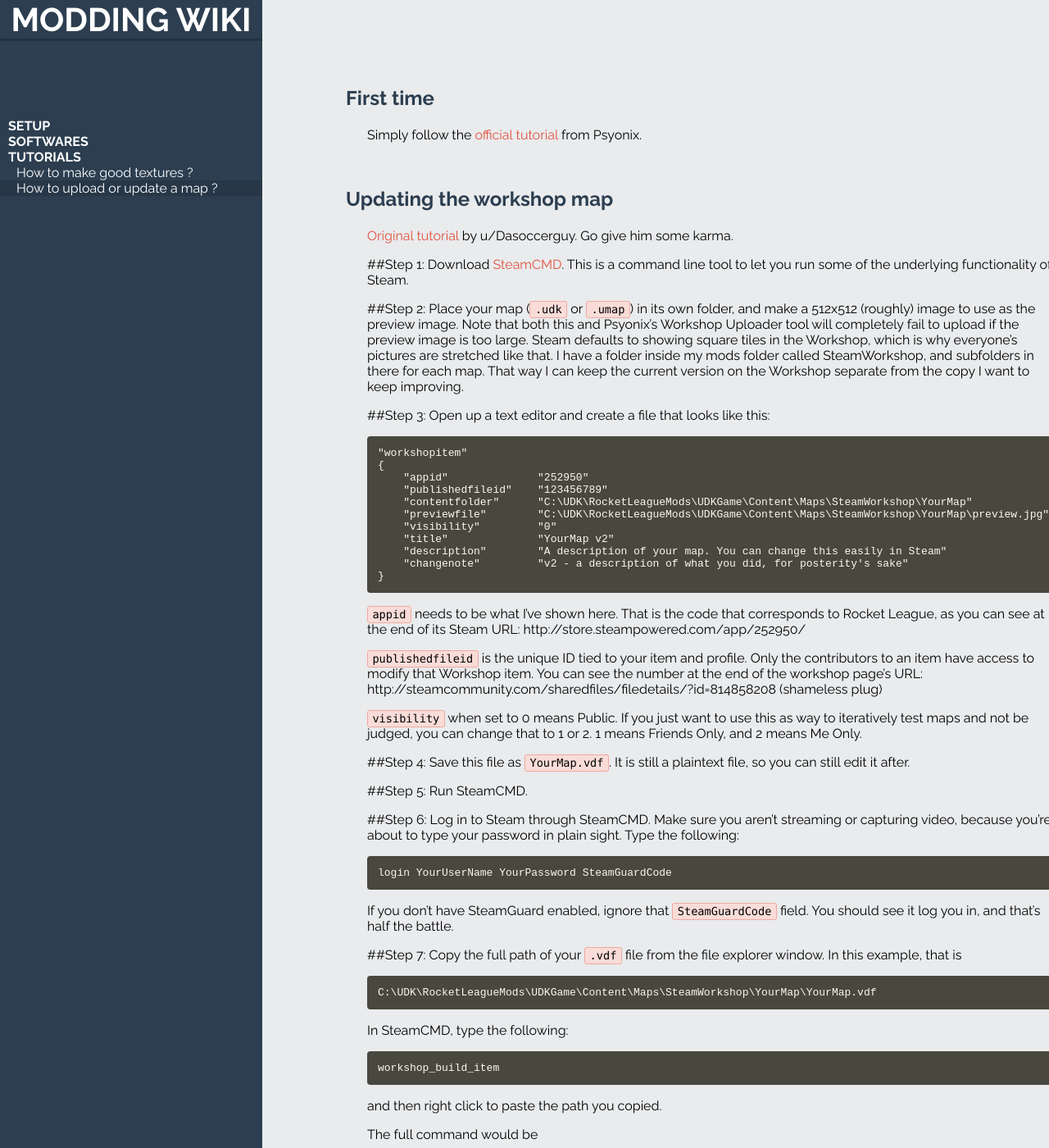
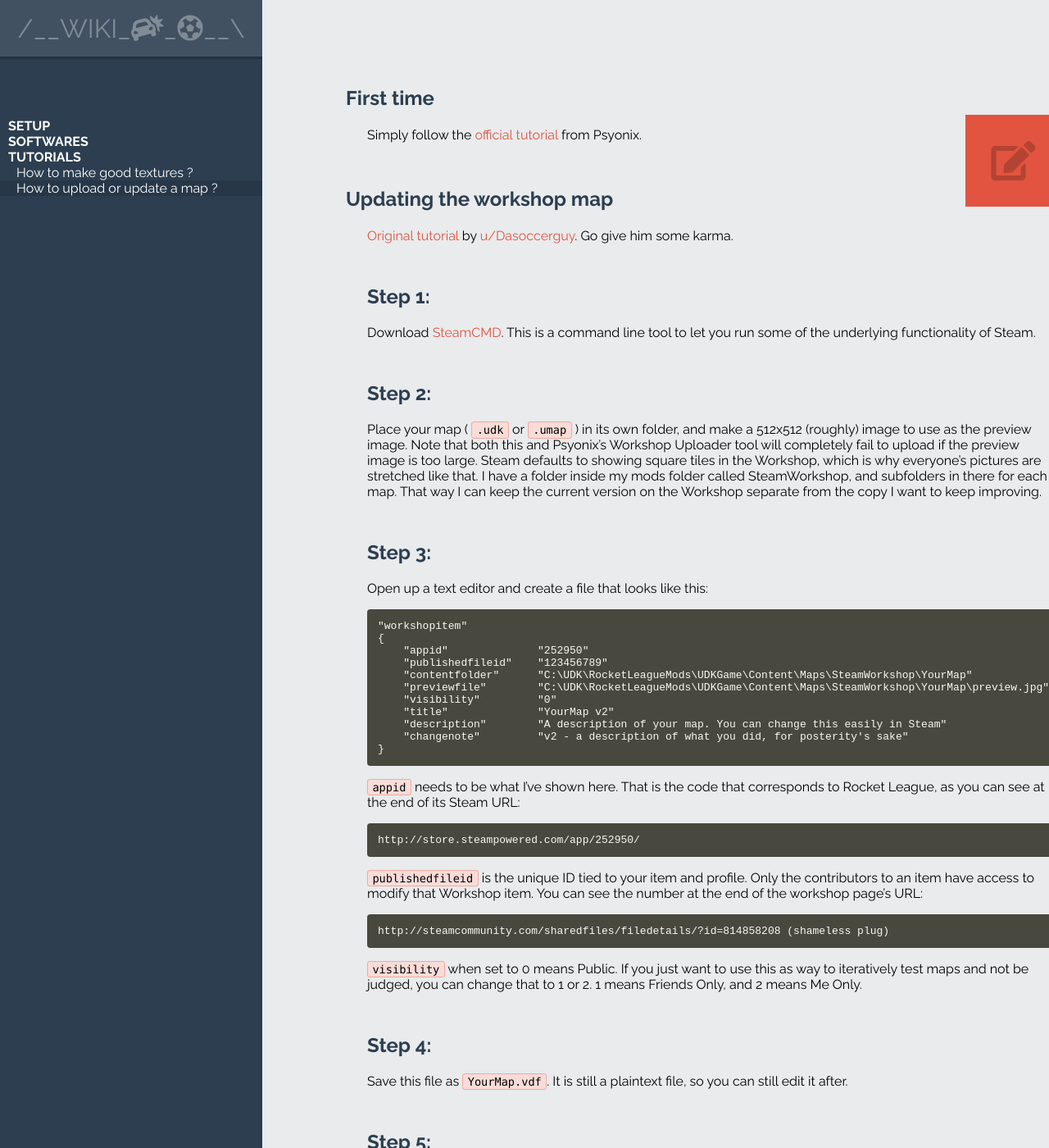
Before and after one commit to rocketleaguemoddingwiki/rocketleaguemoddingwiki.github.io, a Jekyll site: the page built from pages/tutorials/how_to_upload_to_the_workshop.md, in a window 1280 px wide and 1400 px high. Shown: the whole window at 82% size. Built offline with Jekyll 4.4.1, drawn with Linux system fonts in a browser that asks for light colours; some of the changed text lies outside the part shown.

Commit message:
Damn im good

````diff
--- a/_includes/header.html
+++ /dev/null
@@ -1,2 +0,0 @@
-<h1>Rocket League Modding Wiki</h1>
-{% include nav.html %}
--- a/_includes/nav.html
+++ b/_includes/nav.html
@@ -1,6 +1,6 @@
 <nav class="nav_header">
 	<a href="{{ site.baseurl }}/index.html">
-		MODDING WIKI
+		/__WIKI_<i class="fas fa-car-crash fa-flip-horizontal"></i>_<i class="fas fa-futbol"></i>__\
 	</a>
 </nav>
 
@@ -8,6 +8,7 @@
 	<ul>
 		{% assign links = site.data.navigation %}
 		{% assign count = 0 %}
+		{% assign currentPage = nil %}
 
 		{% for link in links %}
 
@@ -15,6 +16,7 @@
 
 			{% if page.url contains link.url %}
 				{% assign isCurrentPage = 'current_menu_item' %}
+				{% assign currentPage = link.url %}
 			{% endif %}
 
 			{% if link.sublinks %}
@@ -27,6 +29,7 @@
 
 							{% if page.url contains sublink.url %}
 								{% assign isCurrentSubPage = 'current_menu_item' %}
+								{% assign currentPage = sublink.url %}
 							{% endif %}
 
 							<li id="{{ isCurrentSubPage }}" class="js_identifier_submenu_item">
@@ -50,3 +53,7 @@
 		{% endfor %}
 	</ul>
 </nav>
+
+<a class="improve" onclick="editPage(event, '{{ currentPage }}')">
+	<i class="fas fa-edit improve_icon"></i><span class="improve_text">Edit this page</span>
+</a>
--- a/css/common.css
+++ b/css/common.css
@@ -24,6 +24,15 @@
 	margin-left: -50px;
 	margin-top: 50px;
 	font-size: 1.5em;
+	color: #2C3E50;
+}
+
+h2 {
+	color: #2C3E50;
+	margin-top: 50px;
+}
+
+h3 {
 	color: #2C3E50;
 }
 
@@ -56,13 +65,18 @@
 
 .nav_header a {
 	text-decoration: none;
-	color: white;
-	font-weight: bolder;
 	display: inline-block;
 	width: 100%;
 	text-align: center;
-	top: 0;
-	font-size: 2.5em;
+	vertical-align: middle;
+	padding: 16px 0;
+	font-size: 2em;
+	color: #1a2530;
+}
+
+.nav_header a:hover {
+	color: #808b96;
+	background-color: #415161;
 }
 
 .nav ul {
@@ -105,11 +119,45 @@
 
 .dropdown {
 	display: none;
+
 	-o-transition: .5s;
 	-ms-transition: .5s;
 	-moz-transition: .5s;
 	-webkit-transition: .5s;
 }
+
+.improve {
+	background-color: #E25440;
+	color: #b44333;
+	display: block;
+	position: fixed;
+	right: -248px;
+	top: 10%;
+	-o-transition: 1s;
+	-ms-transition: 1s;
+	-moz-transition: 1s;
+	-webkit-transition: 1s;
+}
+
+.improve:hover {
+	color: #f3bab2;
+	cursor: pointer;
+	right: 0;
+}
+
+.improve_text {
+	margin-right: 32px;
+	font-size: 2em;
+	vertical-align: middle;
+}
+
+.improve_icon {
+	font-size: 3em;
+	vertical-align: middle;
+	margin: 32px;
+}
+
+
 
 /*
 ██████╗  █████╗  ██████╗ ███████╗     ██████╗ ██████╗ ███╗   ██╗████████╗ █████╗ ██╗███╗   ██╗███████╗██████╗
--- a/js/main.js
+++ b/js/main.js
@@ -28,6 +28,20 @@
 	return computedProperty;
 }
 
+function editPage(event, path) {
+	var githubPath = "https://github.com/rocketleaguemoddingwiki/rocketleaguemoddingwiki.github.io/tree/master";
+
+	if (path !== "/index.html") {
+		path = path.replace(".html", ".md");
+	}
+
+	var pageToOpen = githubPath + path;
+
+	event.preventDefault();
+
+	window.open(pageToOpen, '_blank');
+}
+
 window.onload = function () {
 
 	// Get the selected menu item, and if it is a submenu item, open the category
--- a/pages/tutorials/how_to_upload_to_the_workshop.md
+++ b/pages/tutorials/how_to_upload_to_the_workshop.md
@@ -6,19 +6,19 @@
 Simply follow the [official tutorial](https://steamcommunity.com/sharedfiles/filedetails/?id=813629808) from Psyonix.
 
 # Updating the workshop map
-[Original tutorial](https://www.reddit.com/r/RocketLeagueMods/comments/5hzin2/guide_how_to_update_your_steam_workshop_maps/) by u/Dasoccerguy. Go give him some karma.
+[Original tutorial](https://www.reddit.com/r/RocketLeagueMods/comments/5hzin2/guide_how_to_update_your_steam_workshop_maps/) by [u/Dasoccerguy](https://www.reddit.com/user/Dasoccerguy). Go give him some karma.
 
-##Step 1:
+## Step 1:
 Download [SteamCMD](https://developer.valvesoftware.com/wiki/SteamCMD). This is a command line tool to let you run some of the underlying functionality of Steam.
 
-##Step 2:
-Place your map (`.udk` or `.umap`) in its own folder, and make a 512x512 (roughly) image to use as the preview image.
+## Step 2:
+Place your map ( `.udk` or `.umap` ) in its own folder, and make a 512x512 (roughly) image to use as the preview image.
 Note that both this and Psyonix's Workshop Uploader tool will completely fail to upload if the preview image is too large.
 Steam defaults to showing square tiles in the Workshop, which is why everyone's pictures are stretched like that.
 I have a folder inside my mods folder called SteamWorkshop, and subfolders in there for each map.
 That way I can keep the current version on the Workshop separate from the copy I want to keep improving.
 
-##Step 3:
+## Step 3:
 Open up a text editor and create a file that looks like this:
 
 ```
@@ -34,19 +34,23 @@
     "changenote"         "v2 - a description of what you did, for posterity's sake"
 }
 ```
-`appid` needs to be what I've shown here. That is the code that corresponds to Rocket League, as you can see at the end of its Steam URL: http://store.steampowered.com/app/252950/
-
-`publishedfileid` is the unique ID tied to your item and profile. Only the contributors to an item have access to modify that Workshop item. You can see the number at the end of the workshop page's URL: http://steamcommunity.com/sharedfiles/filedetails/?id=814858208 (shameless plug)
-
+`appid` needs to be what I've shown here. That is the code that corresponds to Rocket League, as you can see at the end of its Steam URL:
+```
+http://store.steampowered.com/app/252950/
+```
+`publishedfileid` is the unique ID tied to your item and profile. Only the contributors to an item have access to modify that Workshop item. You can see the number at the end of the workshop page's URL:
+```
+http://steamcommunity.com/sharedfiles/filedetails/?id=814858208 (shameless plug)
+```
 `visibility` when set to 0 means Public. If you just want to use this as way to iteratively test maps and not be judged, you can change that to 1 or 2. 1 means Friends Only, and 2 means Me Only.
 
-##Step 4:
+## Step 4:
 Save this file as `YourMap.vdf`. It is still a plaintext file, so you can still edit it after.
 
-##Step 5:
+## Step 5:
 Run SteamCMD.
 
-##Step 6:
+## Step 6:
 Log in to Steam through SteamCMD. Make sure you aren't streaming or capturing video, because you're about to type your password in plain sight.
 Type the following:
 ```
@@ -55,7 +59,7 @@
 If you don't have SteamGuard enabled, ignore that ```SteamGuardCode``` field.
 You should see it log you in, and that's half the battle.
 
-##Step 7:
+## Step 7:
 Copy the full path of your `.vdf` file from the file explorer window. In this example, that is
 ```
 C:\UDK\RocketLeagueMods\UDKGame\Content\Maps\SteamWorkshop\YourMap\YourMap.vdf
@@ -72,11 +76,11 @@
 ```
 Depending of the size of your map and your upload speed (and Steam servers also sometimes), it may take more or less time.
 
-##Step 8:
+## Step 8:
 Check the Workshop page to see if the update worked. If it looks like it did in SteamCMD, you should be good to go.
 
-##Step 9:
+## Step 9:
 Type `quit` in SteamCMD to close it. You may have to restart Steam before you can properly launch a game. Every time I update it tells me that "Steam will be unable to sync resources with the Steam Cloud" or something, which is probably due to the fact I was just logged in twice on the same computer and so Steam is confused.
 
-##Step 10:
+## Step 10:
 Check it out in Rocket League! gg!
````
Also changed, not shown: pages/setup/setup_required.md (+1 -1 lines).
